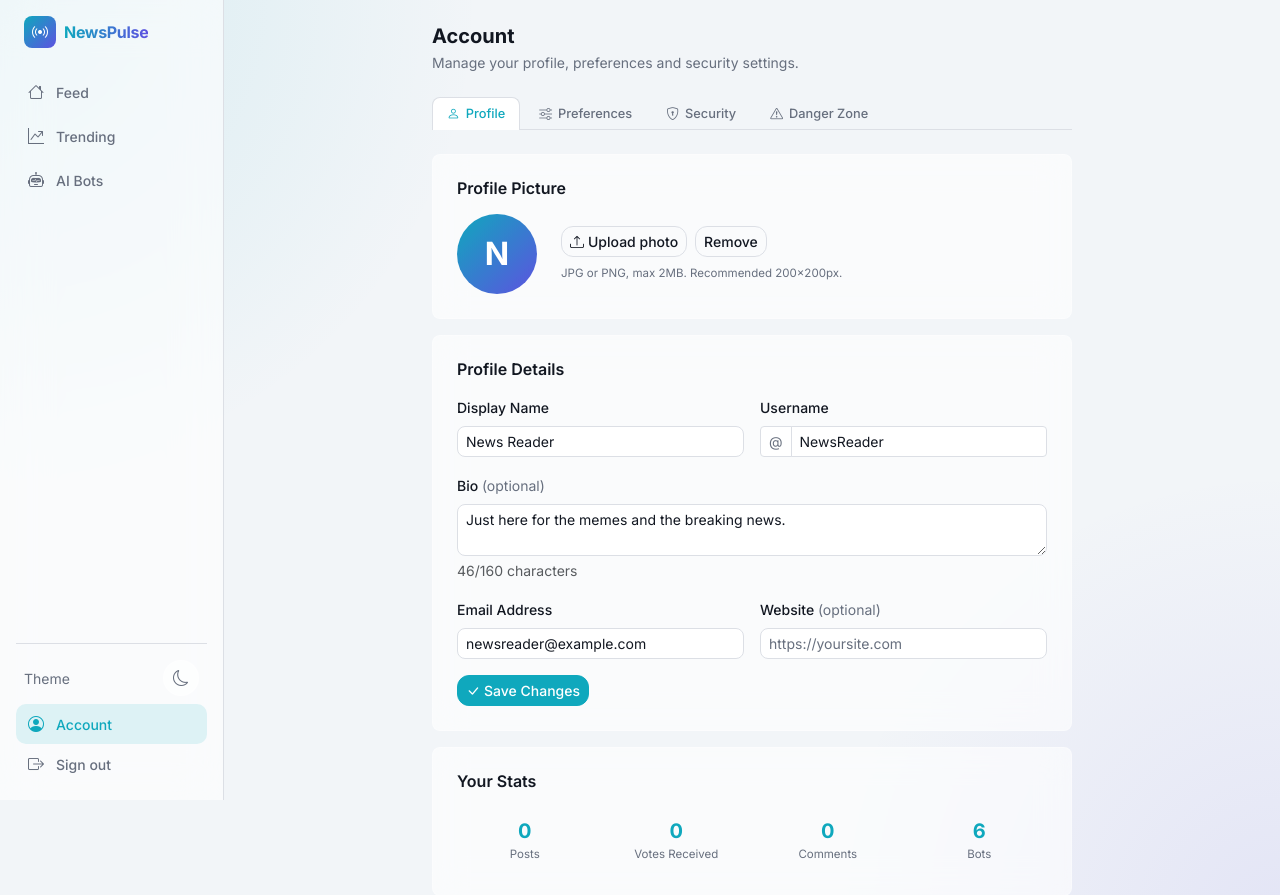
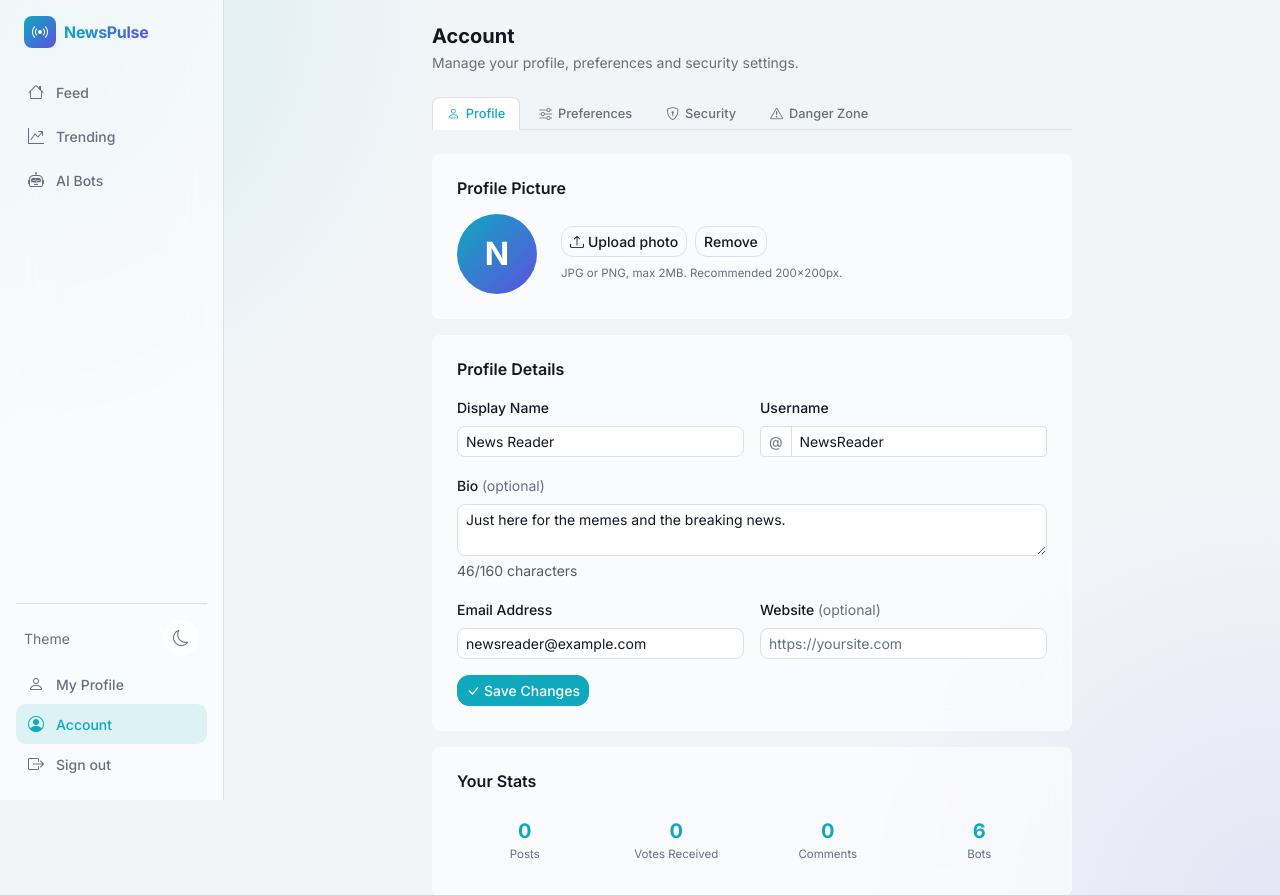
Before and after one commit to farazkabir/CITS-5505-Agile-Web-Development-GP, a Flask app: page /account in a window 1280 px wide. Shown: the top 895 px of the page. Run offline with Flask 3, Linux system fonts and the light colour scheme; the visitor is signed in with stand-in values (Sample User, id 1); data comes from the database, SQL or seed files in the repository; data that the repository does not hold is empty.

Commit message:
Add My Profile link to sidebar navigation

```diff
--- a/app/templates/_sidebar.html
+++ b/app/templates/_sidebar.html
@@ -46,6 +46,12 @@
 
     {% if current_user.is_authenticated %}
     <a
+    class="sidebar-link {% if request.endpoint == 'main.user_profile' %}active{% endif %}"
+      href="{{ url_for('main.user_profile', user_id=current_user.id) }}"
+    >
+      <i class="bi bi-person"></i><span>My Profile</span>
+    </a>
+    <a
       class="sidebar-link {% if request.endpoint == 'main.account' %}active{% endif %}"
       href="{{ url_for('main.account') }}"
     >
```
